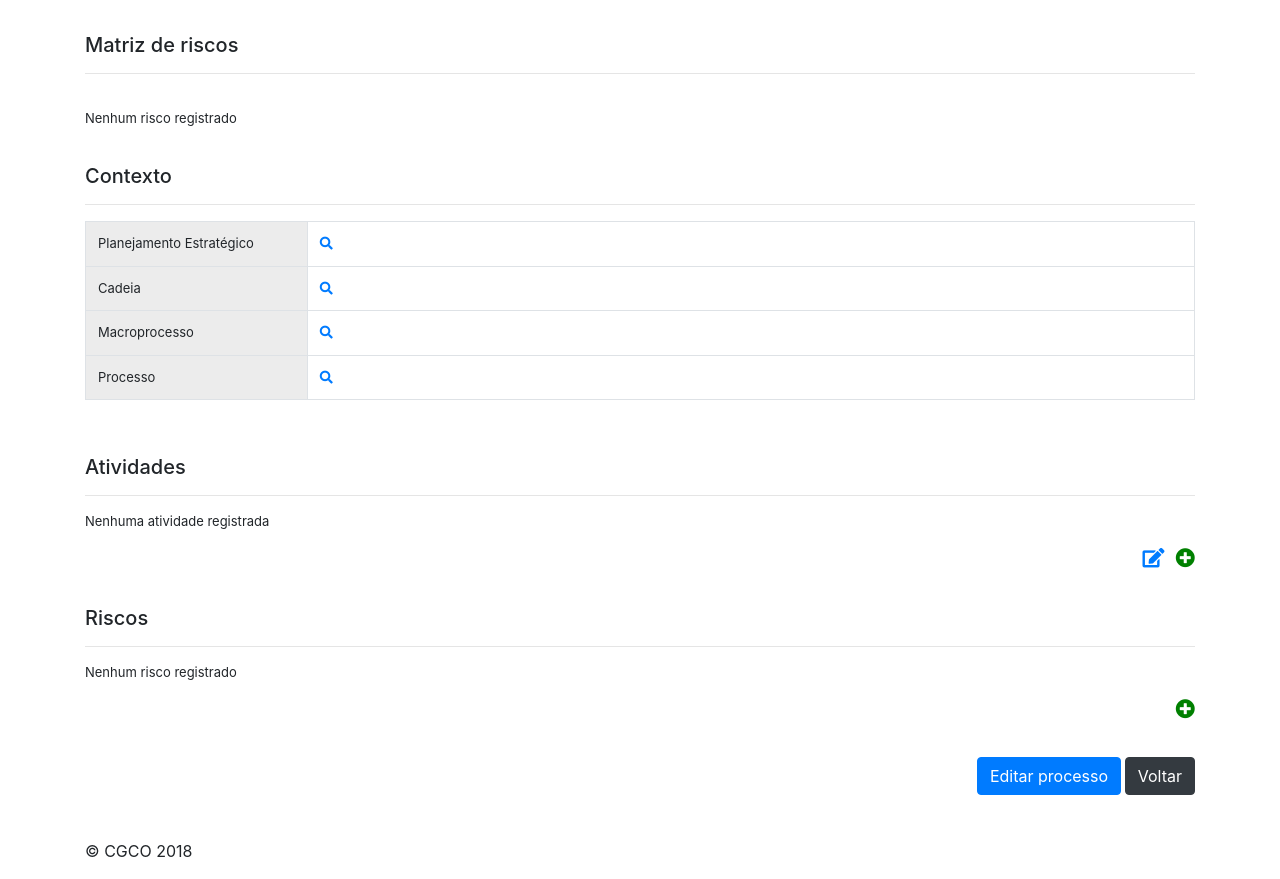
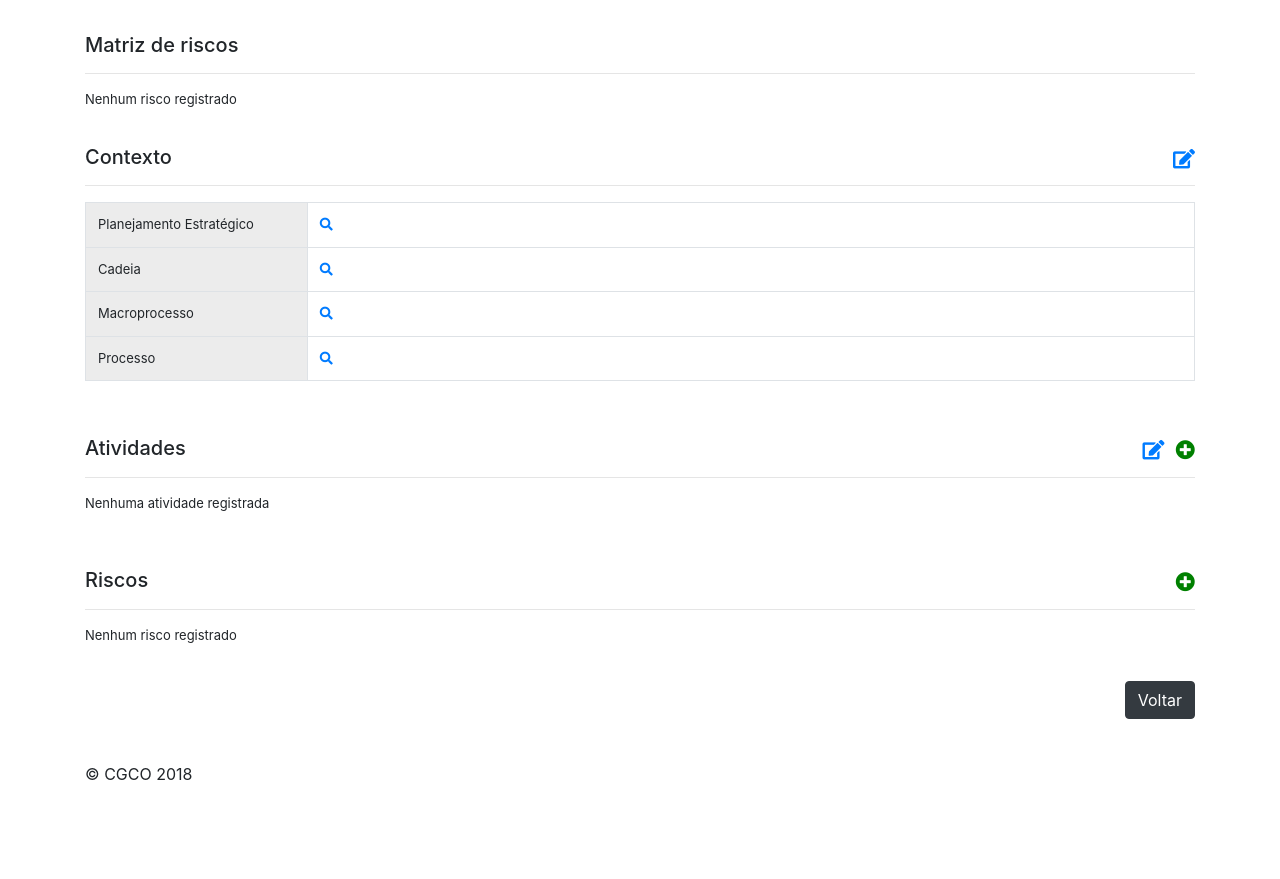
Before and after one commit to luisapuppin/riscos, a Django app: template riscos/templates/riscos/detalhar_processo.html in a window 1280 px wide. Shown: the part 144-1023 px from the top of the page. After the commit the page ends 924 px from the top, so only its background shows below. Run offline with Django 3.2, Linux system fonts and the light colour scheme; the template is opened without the code that fills it, so the values that code supplies are empty; some libraries are stand-ins or nearby versions.

Commit message:
Sugestão de mudança de botões no template
Sugere novo local para os botões de adição e edição de elementos no processo.

```diff
--- a/riscos/templates/riscos/detalhar_processo.html
+++ b/riscos/templates/riscos/detalhar_processo.html
@@ -28,8 +28,7 @@
     </div>
     {% endif %}
     <h5>Matriz de riscos</h5>
-    <hr>
-    <br> {% if riscos %}
+    <hr> {% if riscos %}
     <div style="width:600;height:400">
         <div id="myDiv"></div>
     </div>
@@ -38,7 +37,13 @@
     {% endif %}
     <br>
 
-    <h5>Contexto</h5>
+    <div>
+        <h5 style="display: inline;">Contexto</h5>
+        <div class="float-right">
+            <a title="Editar nome do processo" href="{% url 'riscos:editar_processo' target_id=observacao.pk %}" style="font-size:1.5em">
+                <i class="fas fa-edit"></i></a>
+        </div>
+    </div>
     <hr>
     <table class="table table-bordered table-hover">
         <tr>
@@ -80,7 +85,17 @@
     </table>
     <br><br>
 
-    <h5>Atividades</h5>
+    <div>
+        <h5 style="display: inline;">Atividades</h5>
+        <div class="float-right">
+            <a title="Editar atividades" href="{% url 'riscos:criar_atividade' parent_id=observacao.pk acao='editar' %}" style="font-size:1.5em">
+                <i class="fas fa-edit"></i></a>
+            &nbsp;
+            <a title="Adicionar atividade" href="{% url 'riscos:criar_atividade' parent_id=observacao.pk acao='criar' %}" style="color:green; font-size:1.5em">
+                <i class="fas fa-plus-circle"></i>
+            </a>
+        </div>
+    </div>
     <hr> {% if atividades %}
     <table class="table table-bordered table-hover">
         <thead class="thead-light">
@@ -103,17 +118,16 @@
     {% else %}
     <p> Nenhuma atividade registrada </p>
     {% endif %}
-    <div style="text-align: right; line-height:0">
-        <a title="Editar atividades" href="{% url 'riscos:criar_atividade' parent_id=observacao.pk acao='editar' %}" style="font-size:1.5em">
-            <i class="fas fa-edit"></i></a>
-        &nbsp;
-        <a title="Adicionar atividade" href="{% url 'riscos:criar_atividade' parent_id=observacao.pk acao='criar' %}" style="color:green; font-size:1.5em">
-            <i class="fas fa-plus-circle"></i>
-        </a>
-    </div>
     <br><br>
 
-    <h5>Riscos</h5>
+    <div>
+        <h5 style="display: inline;">Riscos</h5>
+        <div class="float-right">
+            <a title="Adicionar risco" href="{% url 'riscos:criar_risco' parent_id=observacao.pk %}" style="color:green;font-size:1.5em;cursor:pointer;">
+                <i class="fas fa-plus-circle"></i>
+            </a>
+        </div>
+    </div>
     <hr> {% if riscos %}
     <table class="table table-bordered table-hover">
         <thead class="thead-light">
@@ -140,15 +154,9 @@
     {% else %}
     <p> Nenhum risco registrado </p>
     {% endif %}
-    <div style="text-align: right; line-height:0">
-        <a title="Adicionar risco" href="{% url 'riscos:criar_risco' parent_id=observacao.pk %}" style="color:green;font-size:1.5em;cursor:pointer;">
-            <i class="fas fa-plus-circle"></i>
-        </a>
-    </div>
-    <br><br>
+    <br>
 
     <div style="text-align:right;">
-        <a class="btn btn-primary" href="{% url 'riscos:editar_processo' target_id=observacao.pk %}">Editar processo</a>
         <a class="btn btn-dark" href="{{request.META.HTTP_REFERER}}">Voltar</a>
     </div>
     <br>
@@ -166,7 +174,7 @@
             range: [0, 5.5],
             title: 'Probabilidade'
         },
-        title: 'Matriz de risco'
+        //title: 'Matriz de risco'
     };
     Plotly.newPlot('myDiv', data, layout);
     console.log("Matriz de riscos plotada.");
```
